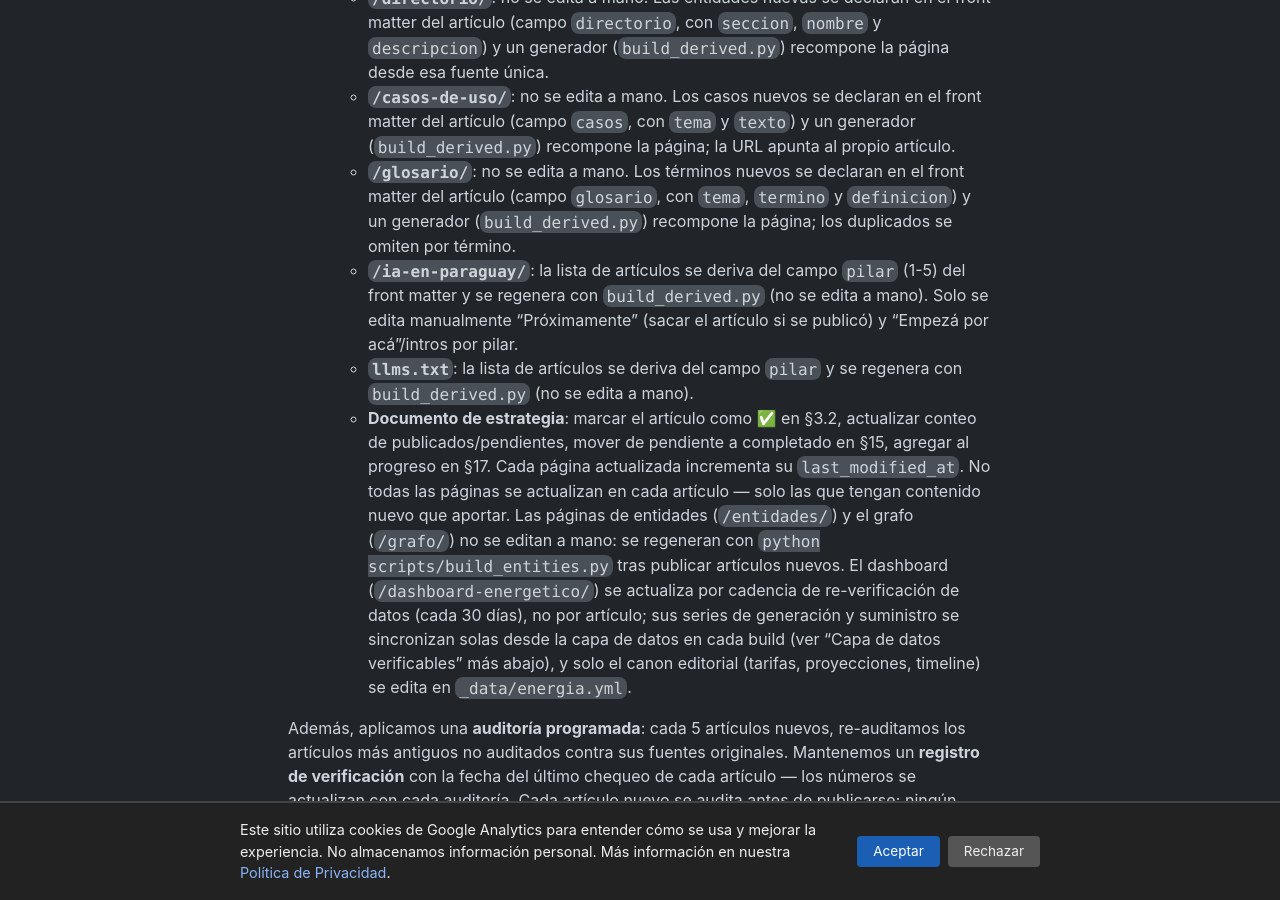
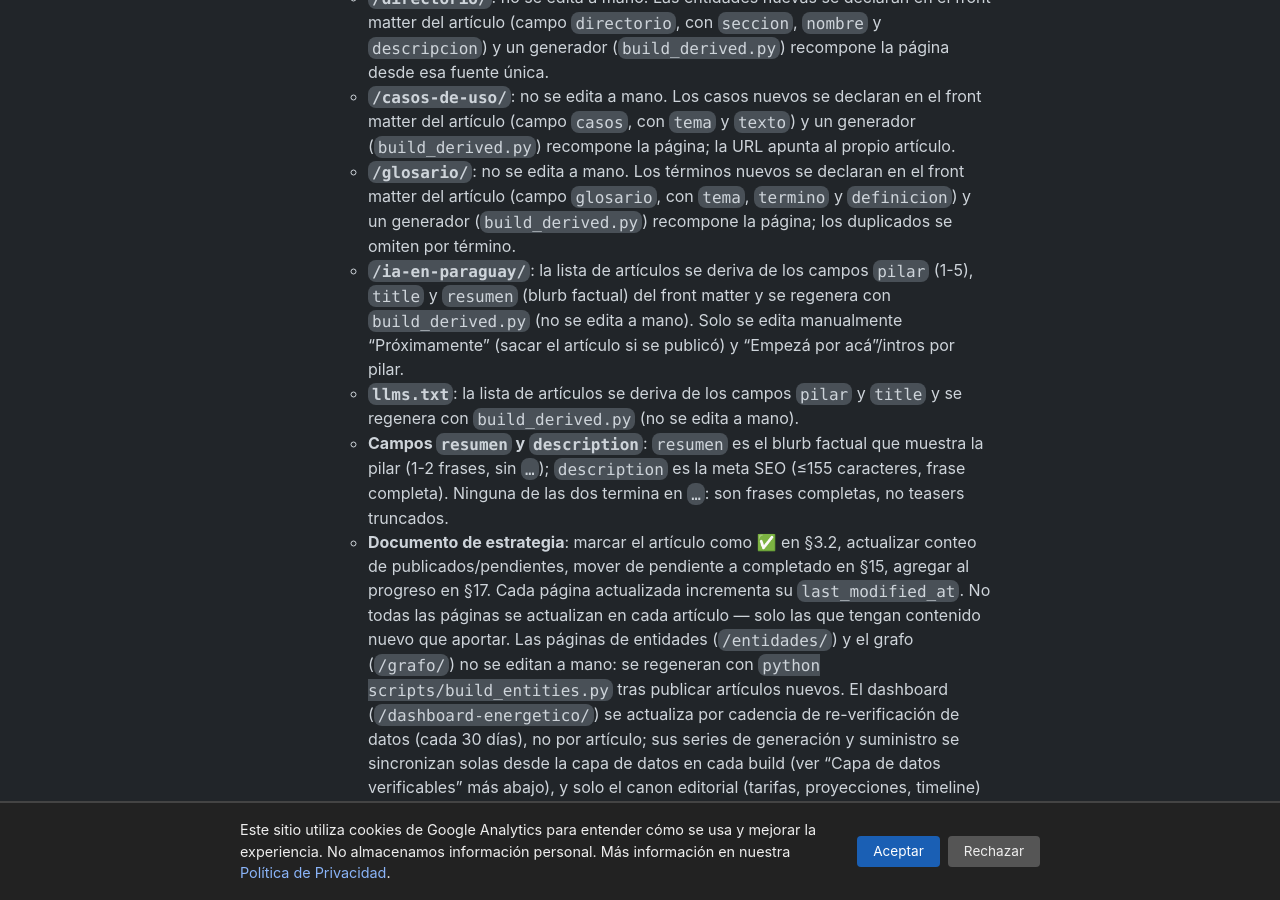
Before and after one commit to miravosqueinteresante/muchotexto.net, a Jekyll site: the page built from como-trabajamos.markdown, in a window 1280 px wide and 900 px high, scrolled down 6022 px. Built offline with Jekyll 4.4.1, drawn with Linux system fonts in a browser that asks for light colours.

Commit message:
como-trabajamos: documenta resumen + regla de description sin '...'
La pagina publica documentaba la derivacion de la pilar solo desde 'pilar',
sin mencionar 'resumen' (el blurb factual que ahora alimenta la lista). Un
editor que siguiera solo esta pagina pondria pilar sin resumen y el articulo
saldria en la pilar sin su texto. Se documenta:

- /ia-en-paraguay/ deriva de pilar + title + resumen
- llms.txt deriva de pilar + title
- resumen (blurb factual) vs description (meta SEO): ninguna termina en '...'

```diff
--- a/como-trabajamos.markdown
+++ b/como-trabajamos.markdown
@@ -104,8 +104,9 @@ Los artículos de fondo siguen un proceso estructurado de 12 pasos donde la IA a
     - **`/directorio/`**: no se edita a mano. Las entidades nuevas se declaran en el front matter del artículo (campo `directorio`, con `seccion`, `nombre` y `descripcion`) y un generador (`build_derived.py`) recompone la página desde esa fuente única.
     - **`/casos-de-uso/`**: no se edita a mano. Los casos nuevos se declaran en el front matter del artículo (campo `casos`, con `tema` y `texto`) y un generador (`build_derived.py`) recompone la página; la URL apunta al propio artículo.
     - **`/glosario/`**: no se edita a mano. Los términos nuevos se declaran en el front matter del artículo (campo `glosario`, con `tema`, `termino` y `definicion`) y un generador (`build_derived.py`) recompone la página; los duplicados se omiten por término.
-    - **`/ia-en-paraguay/`**: la lista de artículos se deriva del campo `pilar` (1-5) del front matter y se regenera con `build_derived.py` (no se edita a mano). Solo se edita manualmente "Próximamente" (sacar el artículo si se publicó) y "Empezá por acá"/intros por pilar.
-    - **`llms.txt`**: la lista de artículos se deriva del campo `pilar` y se regenera con `build_derived.py` (no se edita a mano).
+    - **`/ia-en-paraguay/`**: la lista de artículos se deriva de los campos `pilar` (1-5), `title` y `resumen` (blurb factual) del front matter y se regenera con `build_derived.py` (no se edita a mano). Solo se edita manualmente "Próximamente" (sacar el artículo si se publicó) y "Empezá por acá"/intros por pilar.
+    - **`llms.txt`**: la lista de artículos se deriva de los campos `pilar` y `title` y se regenera con `build_derived.py` (no se edita a mano).
+    - **Campos `resumen` y `description`**: `resumen` es el blurb factual que muestra la pilar (1-2 frases, sin `…`); `description` es la meta SEO (≤155 caracteres, frase completa). Ninguna de las dos termina en `…`: son frases completas, no teasers truncados.
     - **Documento de estrategia**: marcar el artículo como ✅ en §3.2, actualizar conteo de publicados/pendientes, mover de pendiente a completado en §15, agregar al progreso en §17.
     Cada página actualizada incrementa su `last_modified_at`. No todas las páginas se actualizan en cada artículo — solo las que tengan contenido nuevo que aportar.
     Las páginas de entidades (`/entidades/`) y el grafo (`/grafo/`) no se editan a mano: se regeneran con `python scripts/build_entities.py` tras publicar artículos nuevos. El dashboard (`/dashboard-energetico/`) se actualiza por cadencia de re-verificación de datos (cada 30 días), no por artículo; sus series de generación y suministro se sincronizan solas desde la capa de datos en cada build (ver "Capa de datos verificables" más abajo), y solo el canon editorial (tarifas, proyecciones, timeline) se edita en `_data/energia.yml`.
```
